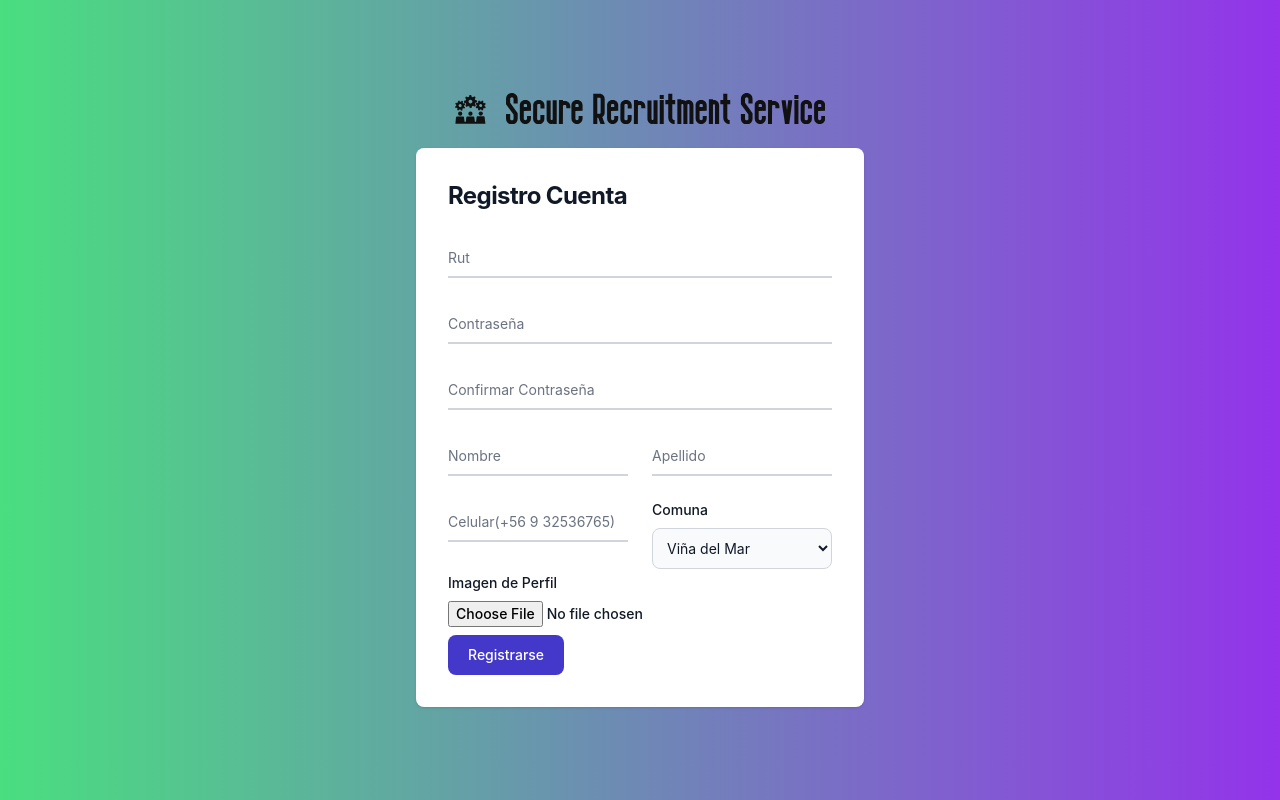
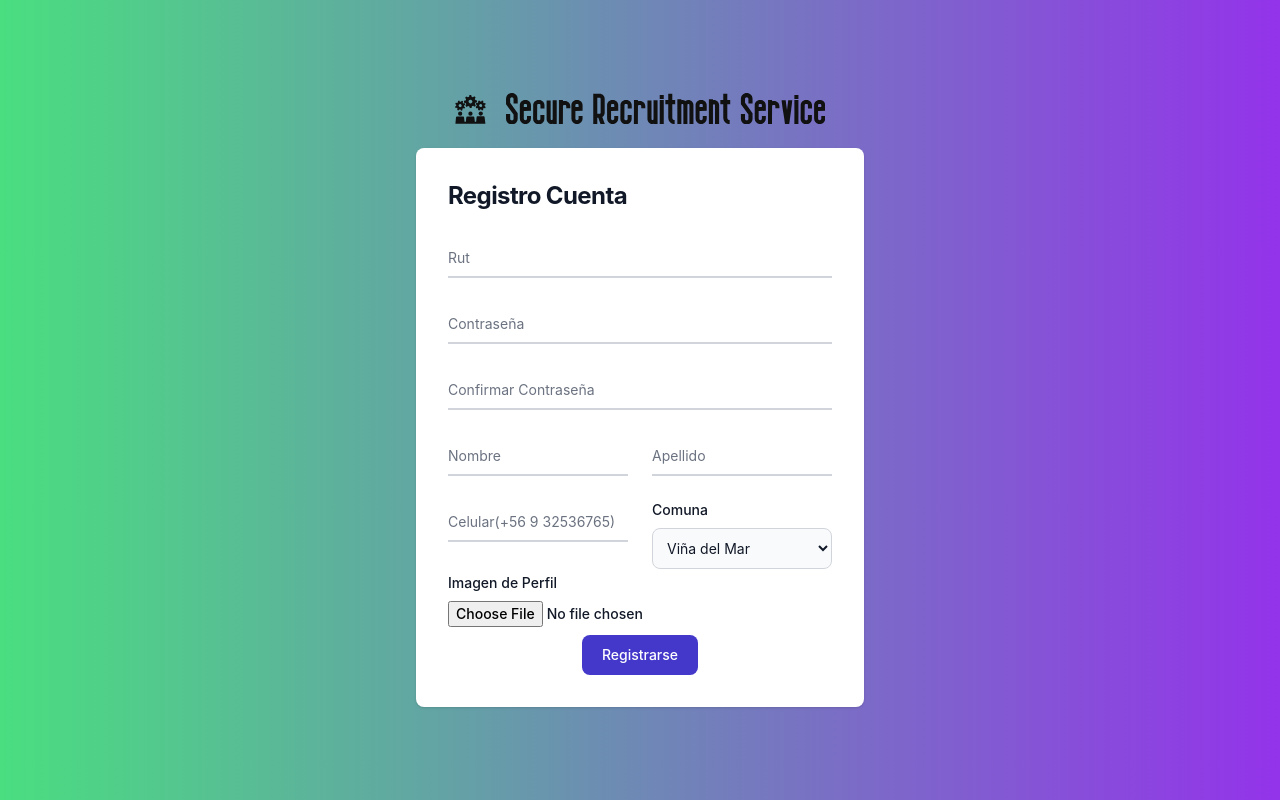
Before and after one commit to NICCANAS/SRS, a React (Create React App) app in the folder reactapp/: page / in a window 1280 px wide. Built offline with nearby package versions, Linux system fonts and the light colour scheme; the HTML template or start-up script is replaced by a standard one.

Commit message:
Centrado de Botones Register

```diff
--- a/reactapp/src/components/log-in/login.js
+++ b/reactapp/src/components/log-in/login.js
@@ -34,7 +34,7 @@ function Login() {
                                     </div>
                                     <a href="#" class="text-sm font-medium text-indigo-600 hover:underline dark:text-indigo-500">¿Olvidaste tu Contraseña?</a>
                                 </div>
-                                <button type="submit" class="w-full text-white bg-indigo-600 hover:bg-indigo-700 focus:ring-4 focus:outline-none focus:ring-indigo-300 font-medium rounded-lg text-sm px-5 py-2.5 text-center dark:bg-indigo-600 dark:hover:bg-indigo-700 dark:focus:ring-primary-800">Ingresar</button>
+                                <center><button type="submit" class="w-full text-white bg-indigo-600 hover:bg-indigo-700 focus:ring-4 focus:outline-none focus:ring-indigo-300 font-medium rounded-lg text-sm px-5 py-2.5 text-center dark:bg-indigo-600 dark:hover:bg-indigo-700 dark:focus:ring-primary-800">Ingresar</button></center>
                                 <p class="text-sm font-light text-gray-500 dark:text-gray-400">
                                     ¿No te encuentras registrado? <a href="#" class="font-medium text-indigo-600 hover:underline dark:text-indigo-500">Registrarse</a>
                                 </p>
--- a/reactapp/src/components/register/register.js
+++ b/reactapp/src/components/register/register.js
@@ -55,7 +55,7 @@ function Register() {
                             </div>
                             <label class="block mb-2 text-sm font-medium text-gray-900 dark:text-white" for="user_avatar">Imagen de Perfil</label>
                             <input class="block mb-2 text-sm font-medium text-gray-900 dark:text-white" aria-describedby="user_avatar_help" id="user_avatar" type="file"></input>
-                            <button type="submit" class="text-white bg-indigo-700 hover:bg-indigo-800 focus:ring-4 focus:outline-none focus:ring-indigo-300 font-medium rounded-lg text-sm w-full sm:w-auto px-5 py-2.5 text-center dark:bg-indigo-600 dark:hover:bg-indigo-700 dark:focus:ring-indigo-800">Registrarse</button>
+                            <center><button type="submit" class="text-white bg-indigo-700 hover:bg-indigo-800 focus:ring-4 focus:outline-none focus:ring-indigo-300 font-medium rounded-lg text-sm w-full sm:w-auto px-5 py-2.5 text-center dark:bg-indigo-600 dark:hover:bg-indigo-700 dark:focus:ring-indigo-800">Registrarse</button></center>
                         </form>
                     </div>
                 </div>
--- a/reactapp/src/container/pages/Home.jsx
+++ b/reactapp/src/container/pages/Home.jsx
@@ -7,7 +7,6 @@ import Header from "../../components/home/cambiotext"; */
 function Home () {
     return (
         <Layout>
-            {/* <Login /> */}
             <Register />
 
         </Layout>
```
